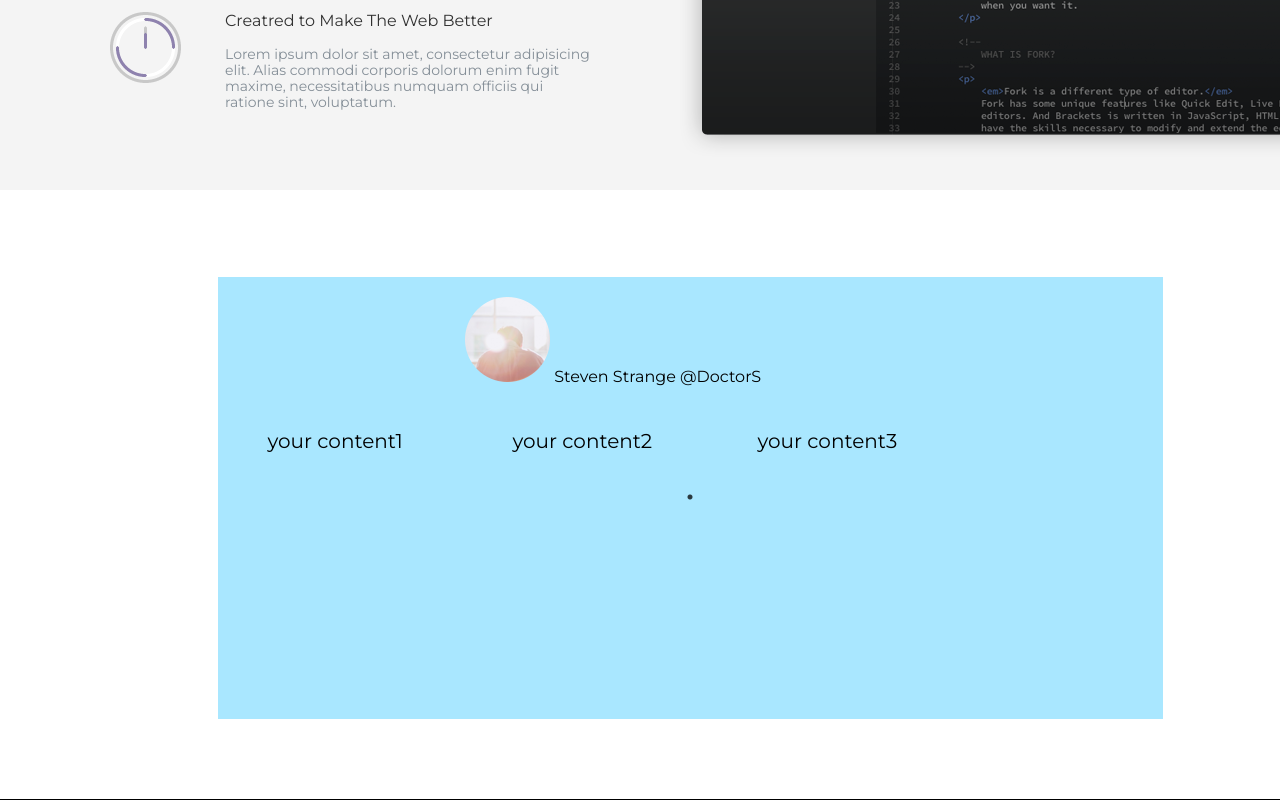
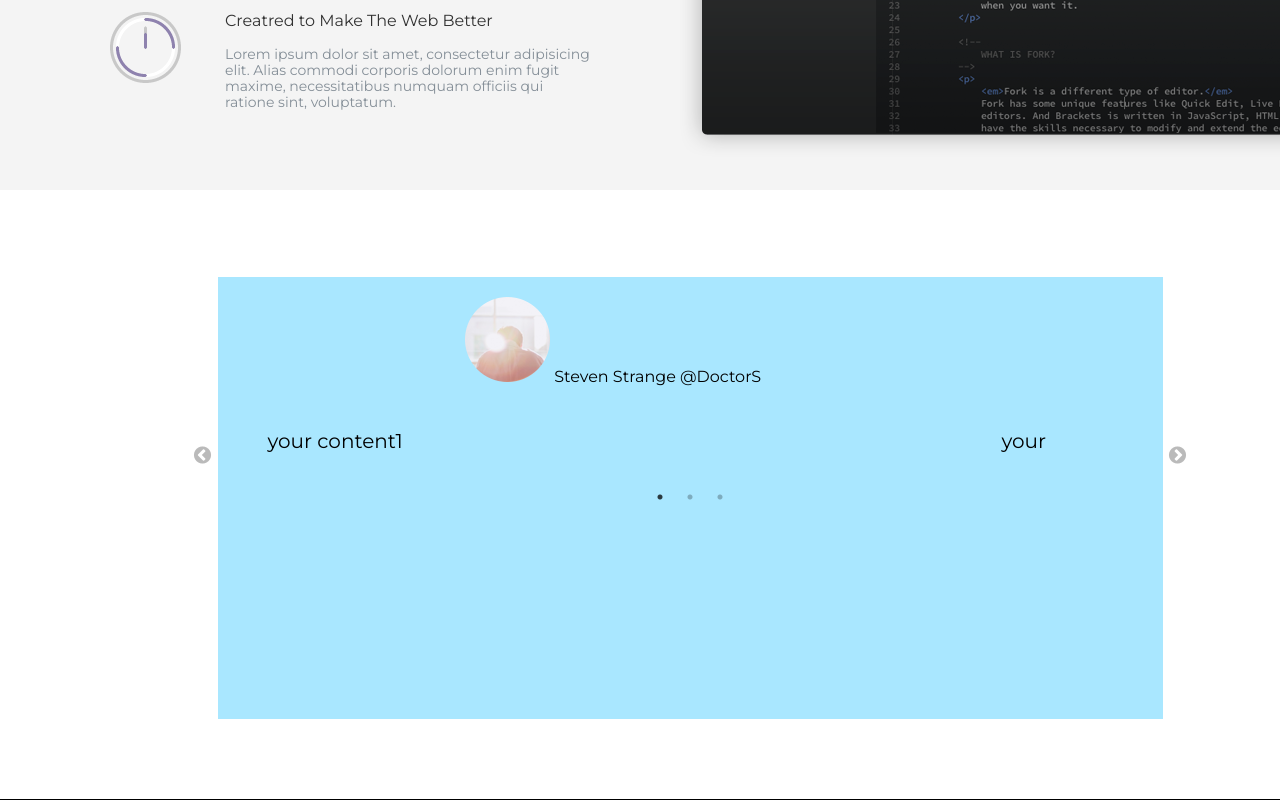
Before and after one commit to ElijahBark/forkio-step-project, a website: page src/index.html in a window 1280 px wide. Shown: the part 521-1321 px from the top of the page. Drawn offline with nearby package versions, Linux system fonts and the light colour scheme.

Commit message:
Slider work in progress

```diff
--- a/src/js/script.js
+++ b/src/js/script.js
@@ -9,11 +9,12 @@
         asNavFor: '.carousel__slider'
     });
     $('.carousel__slider').slick({
-        slidesToShow: 3,
-        slidesToScroll: 1,
+        slidesToShow: 1,
+        slidesToScroll: 3,
         asNavFor: '.carousel__avatar',
         dots: true,
         centerMode: true,
-        focusOnSelect: true
+        focusOnSelect: true,
+        centerMode: true
     });
 });
--- a/src/scss/_carousel.scss
+++ b/src/scss/_carousel.scss
@@ -60,3 +60,10 @@
     font-size: 20px;
   }
 }
+
+.slick-prev:before {
+  color: #a4a4a4;
+}
+.slick-next:before {
+  color: #a4a4a4;
+}
```
Also changed, not shown: src/css/style.css.
